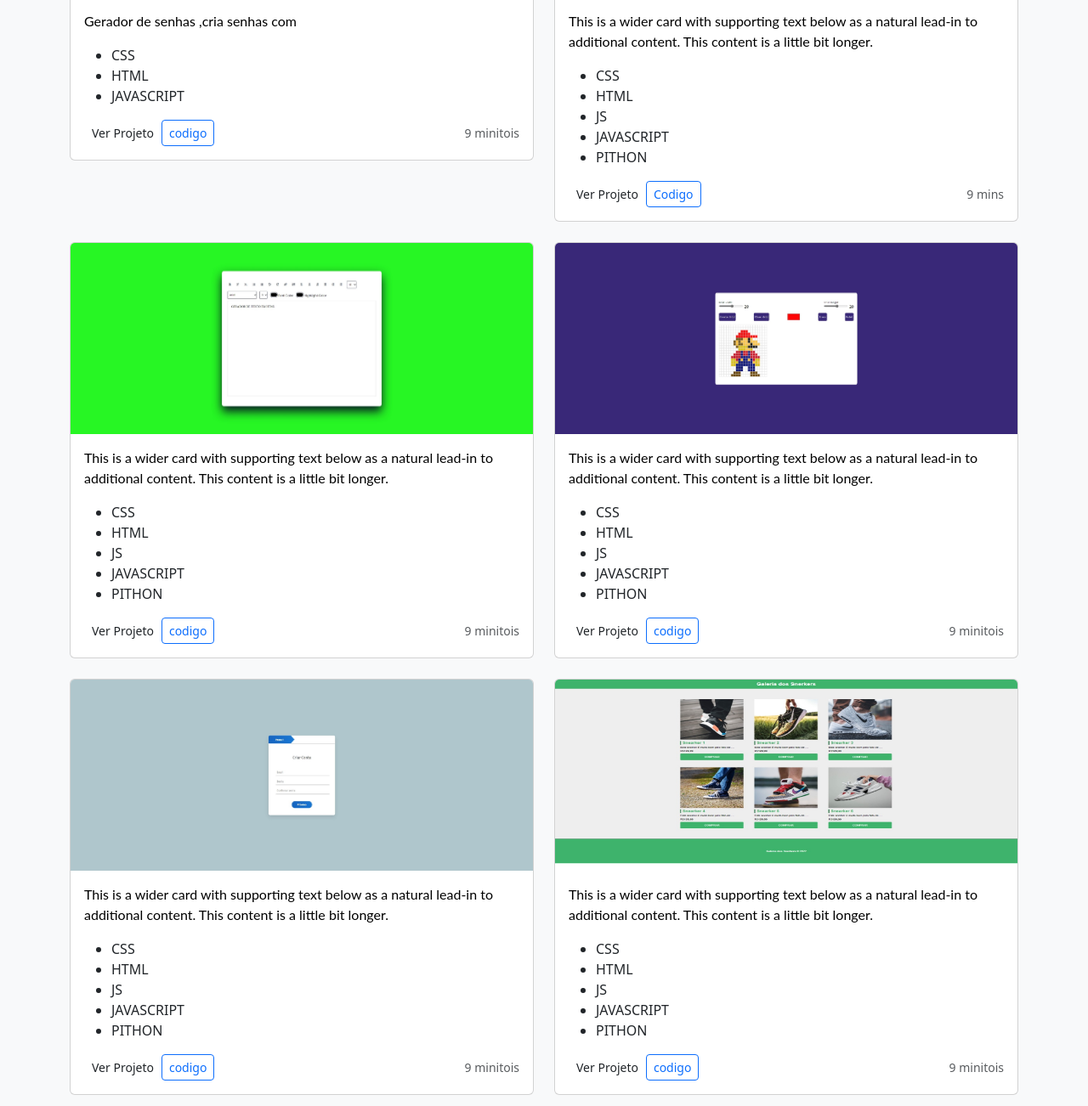
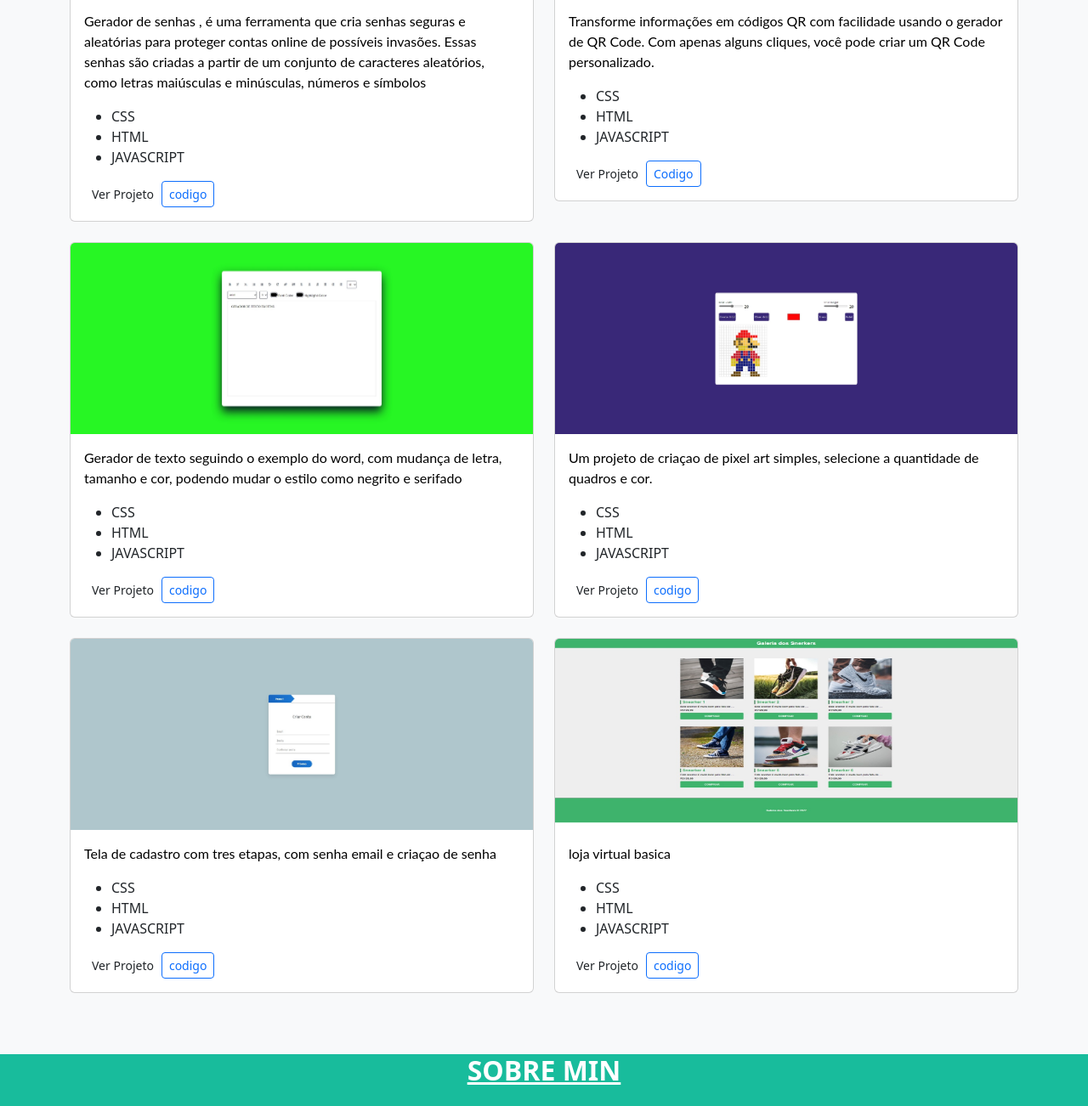
Before and after one commit to ThalesHenriq/Portifolio, a plain HTML site: page index.html in a window 1280 px wide. Shown: the part 1042-2344 px from the top of the page at 85% size. Drawn offline with nearby package versions, Linux system fonts and the light colour scheme.

Commit message:
Update index.html

```diff
--- a/index.html
+++ b/index.html
@@ -106,11 +106,11 @@
           <h2 class="jumbotron-heading text-center titulosVerdes">Projetos</h2>
 
           <div class="row">
-            <div class="col-md-6">
+                    <div class="col-md-6">
               <div class="card mb-4 box-shadow">
                 <img class="card-img-top" data-src="holder.js/100px225?theme=thumb&amp;bg=55595c&amp;fg=eceeef&amp;text=Thumbnail" alt="Thumbnail [100%x225]" style="height: 225px; width: 100%; display: block;" src="1.jpeg" data-holder-rendered="true">
                 <div class="card-body">
-                  <p class="card-text">Gerador de senhas ,cria senhas com</p>
+                  <p class="card-text">Gerador de senhas , é uma ferramenta que cria senhas seguras e aleatórias para proteger contas online de possíveis invasões. Essas senhas são criadas a partir de um conjunto de caracteres aleatórios, como letras maiúsculas e minúsculas, números e símbolos</p>
                   <ul>
                     <li>CSS</li>
                     <li>HTML</li>
@@ -121,7 +121,6 @@
                       <a href="https://github.com/ThalesHenriq/PassGerator"><button type="button" class="btn btn-sm btn-outline-sucess">Ver Projeto</button></a>
                       <a href="github.com/meuprojeto"><button type="button" class="btn btn-sm btn-outline-primary">codigo</button></a>
                     </div>
-                    <small class="text-muted">9 minitois</small>
                   </div>
                 </div>
               </div>
@@ -130,20 +129,17 @@
               <div class="card mb-4 box-shadow">
                 <img class="card-img-top" data-src="holder.js/100px225?theme=thumb&amp;bg=55595c&amp;fg=eceeef&amp;text=Thumbnail" alt="Thumbnail [100%x225]" style="height: 225px; width: 100%; display: block;" src="2.jpeg" data-holder-rendered="true">
                 <div class="card-body">
-                  <p class="card-text">This is a wider card with supporting text below as a natural lead-in to additional content. This content is a little bit longer.</p>
+                  <p class="card-text">Transforme informações em códigos QR com facilidade usando o gerador de QR Code. Com apenas alguns cliques, você pode criar um QR Code personalizado.</p>
                   <ul>
                     <li>CSS</li>
                     <li>HTML</li>
-                    <li>JS</li>
                     <li>JAVASCRIPT</li>
-                    <li>PITHON</li>
                   </ul>
                   <div class="d-flex justify-content-between align-items-center">
                     <div class="btn-group">
                       <a href="https://github.com/ThalesHenriq/CriadorQRCode"><button type="button" class="btn btn-sm btn-outline-sucess">Ver Projeto</button></a>
-                      <a href="github.com/meuprojeto"><button type="button" class="btn btn-sm btn-outline-primary">Codigo</button></a>
+                      <a href="https://github.com/ThalesHenriq/CriadorQRCode"><button type="button" class="btn btn-sm btn-outline-primary">Codigo</button></a>
                     </div>
-                    <small class="text-muted">9 mins</small>
                   </div>
                 </div>
               </div>
@@ -152,20 +148,17 @@
               <div class="card mb-4 box-shadow">
                 <img class="card-img-top" data-src="holder.js/100px225?theme=thumb&amp;bg=55595c&amp;fg=eceeef&amp;text=Thumbnail" alt="Thumbnail [100%x225]" style="height: 225px; width: 100%; display: block;" src="3.jpeg" data-holder-rendered="true">
                 <div class="card-body">
-                  <p class="card-text">This is a wider card with supporting text below as a natural lead-in to additional content. This content is a little bit longer.</p>
+                  <p class="card-text">Gerador de texto seguindo o exemplo do word, com mudança de letra, tamanho e cor, podendo mudar o estilo como negrito e serifado</p>
                   <ul>
                     <li>CSS</li>
                     <li>HTML</li>
-                    <li>JS</li>
                     <li>JAVASCRIPT</li>
-                    <li>PITHON</li>
                   </ul>
                   <div class="d-flex justify-content-between align-items-center">
                     <div class="btn-group">
                       <a href="https://github.com/ThalesHenriq/PassGerator"><button type="button" class="btn btn-sm btn-outline-sucess">Ver Projeto</button></a>
-                      <a href="github.com/meuprojeto"><button type="button" class="btn btn-sm btn-outline-primary">codigo</button></a>
+                      <a href="https://github.com/ThalesHenriq/PassGerator"><button type="button" class="btn btn-sm btn-outline-primary">codigo</button></a>
                     </div>
-                    <small class="text-muted">9 minitois</small>
                   </div>
                 </div>
               </div>
@@ -174,20 +167,17 @@
               <div class="card mb-4 box-shadow">
                 <img class="card-img-top" data-src="holder.js/100px225?theme=thumb&amp;bg=55595c&amp;fg=eceeef&amp;text=Thumbnail" alt="Thumbnail [100%x225]" style="height: 225px; width: 100%; display: block;" src="4.jpeg" data-holder-rendered="true">
                 <div class="card-body">
-                  <p class="card-text">This is a wider card with supporting text below as a natural lead-in to additional content. This content is a little bit longer.</p>
+                  <p class="card-text">Um projeto de criaçao de pixel art simples, selecione a quantidade de quadros e cor.</p>
                   <ul>
                     <li>CSS</li>
                     <li>HTML</li>
-                    <li>JS</li>
                     <li>JAVASCRIPT</li>
-                    <li>PITHON</li>
                   </ul>
                   <div class="d-flex justify-content-between align-items-center">
                     <div class="btn-group">
-                      <a href="https://github.com/ThalesHenriq/PassGerator"><button type="button" class="btn btn-sm btn-outline-sucess">Ver Projeto</button></a>
-                      <a href="github.com/meuprojeto"><button type="button" class="btn btn-sm btn-outline-primary">codigo</button></a>
+                      <a href="https://github.com/ThalesHenriq/GeradorPixelArt"><button type="button" class="btn btn-sm btn-outline-sucess">Ver Projeto</button></a>
+                      <a href="https://github.com/ThalesHenriq/GeradorPixelArt"><button type="button" class="btn btn-sm btn-outline-primary">codigo</button></a>
                     </div>
-                    <small class="text-muted">9 minitois</small>
                   </div>
                 </div>
               </div>
@@ -197,20 +187,17 @@
               <div class="card mb-4 box-shadow">
                 <img class="card-img-top" data-src="holder.js/100px225?theme=thumb&amp;bg=55595c&amp;fg=eceeef&amp;text=Thumbnail" alt="Thumbnail [100%x225]" style="height: 225px; width: 100%; display: block;" src="5.jpeg" data-holder-rendered="true">
                 <div class="card-body">
-                  <p class="card-text">This is a wider card with supporting text below as a natural lead-in to additional content. This content is a little bit longer.</p>
+                  <p class="card-text">Tela de cadastro com tres etapas, com senha email e criaçao de senha </p>
                   <ul>
                     <li>CSS</li>
                     <li>HTML</li>
-                    <li>JS</li>
                     <li>JAVASCRIPT</li>
-                    <li>PITHON</li>
                   </ul>
                   <div class="d-flex justify-content-between align-items-center">
                     <div class="btn-group">
-                      <a href="https://github.com/ThalesHenriq/PassGerator"><button type="button" class="btn btn-sm btn-outline-sucess">Ver Projeto</button></a>
-                      <a href="github.com/meuprojeto"><button type="button" class="btn btn-sm btn-outline-primary">codigo</button></a>
+                      <a href="https://github.com/ThalesHenriq/CADASTRO"><button type="button" class="btn btn-sm btn-outline-sucess">Ver Projeto</button></a>
+                      <a href="https://github.com/ThalesHenriq/CADASTRO"><button type="button" class="btn btn-sm btn-outline-primary">codigo</button></a>
                     </div>
-                    <small class="text-muted">9 minitois</small>
                   </div>
                 </div>
               </div>
@@ -219,24 +206,22 @@
               <div class="card mb-4 box-shadow">
                 <img class="card-img-top" data-src="holder.js/100px225?theme=thumb&amp;bg=55595c&amp;fg=eceeef&amp;text=Thumbnail" alt="Thumbnail [100%x225]" style="height: 225px; width: 100%; display: block;" src="6.jpeg" data-holder-rendered="true">
                 <div class="card-body">
-                  <p class="card-text">This is a wider card with supporting text below as a natural lead-in to additional content. This content is a little bit longer.</p>
+                  <p class="card-text">loja virtual basica</p>
                   <ul>
                     <li>CSS</li>
                     <li>HTML</li>
-                    <li>JS</li>
                     <li>JAVASCRIPT</li>
-                    <li>PITHON</li>
                   </ul>
                   <div class="d-flex justify-content-between align-items-center">
                     <div class="btn-group">
                       <a href="https://github.com/ThalesHenriq/PassGerator"><button type="button" class="btn btn-sm btn-outline-sucess">Ver Projeto</button></a>
                       <a href="github.com/meuprojeto"><button type="button" class="btn btn-sm btn-outline-primary">codigo</button></a>
                     </div>
-                    <small class="text-muted">9 minitois</small>
                   </div>
                 </div>
               </div>
             </div>
+
 
           </div>
         </div>
```
